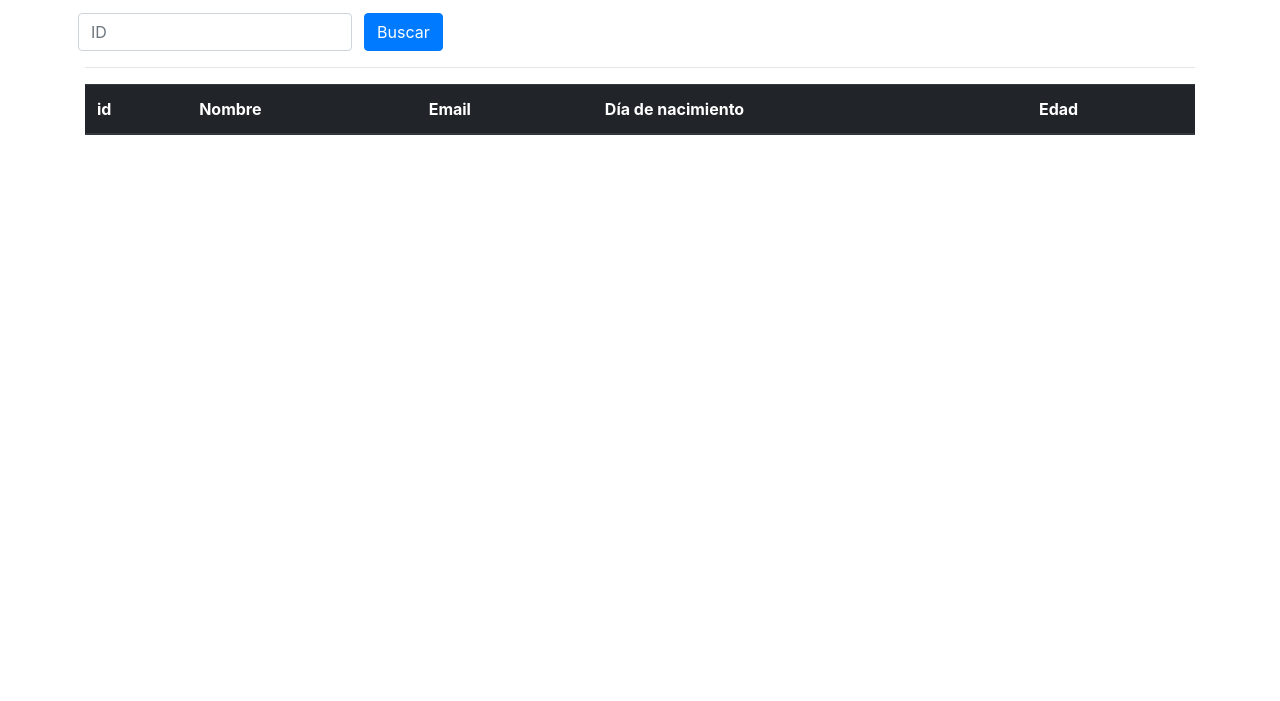
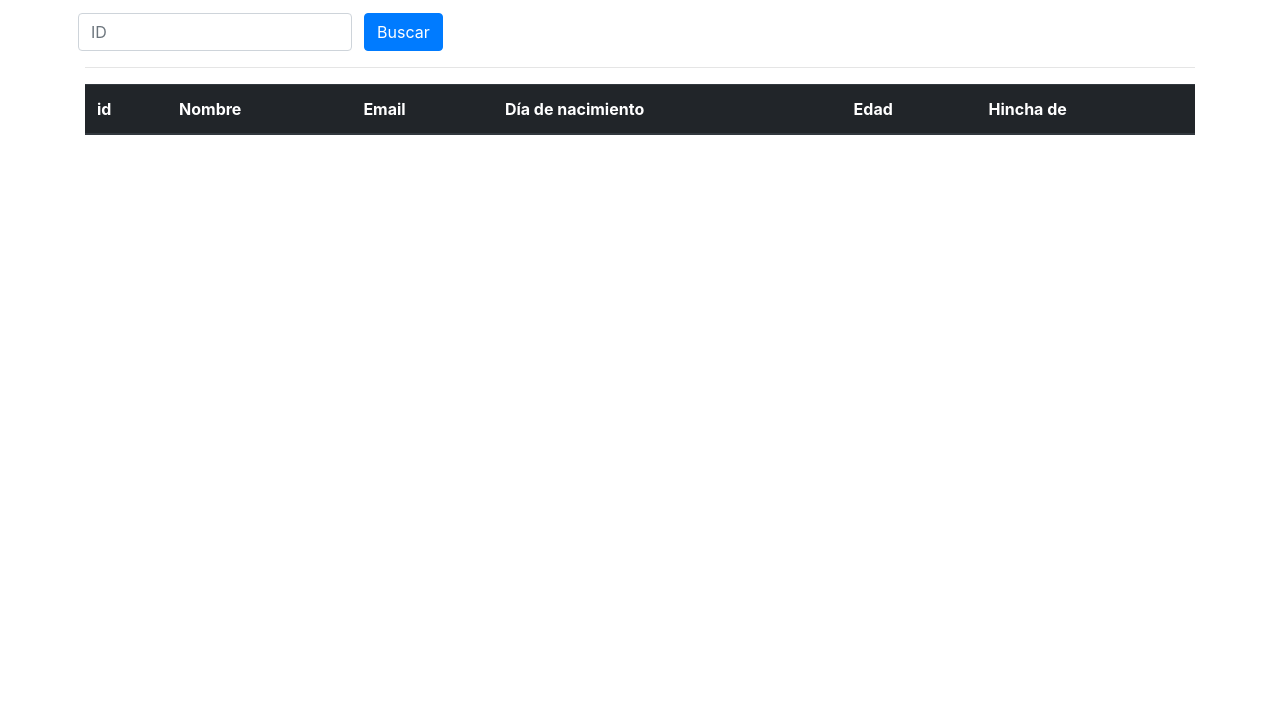
Before and after one commit to Leo-de-Riv3r/hello-fetch, a plain HTML site: page index.html in a window 1280 px wide. Shown: the part 99-800 px from the top of the page. Drawn offline with nearby package versions, Linux system fonts and the light colour scheme; no server answers.

Commit message:
Update index.html

```diff
--- a/index.html
+++ b/index.html
@@ -32,6 +32,7 @@
           <th>Email</th>
           <th>Día de nacimiento</th>
           <th>Edad</th>
+          <th>Hincha de</th>
         </thead>
         <tbody id="tbody">
         </tbody>
```
